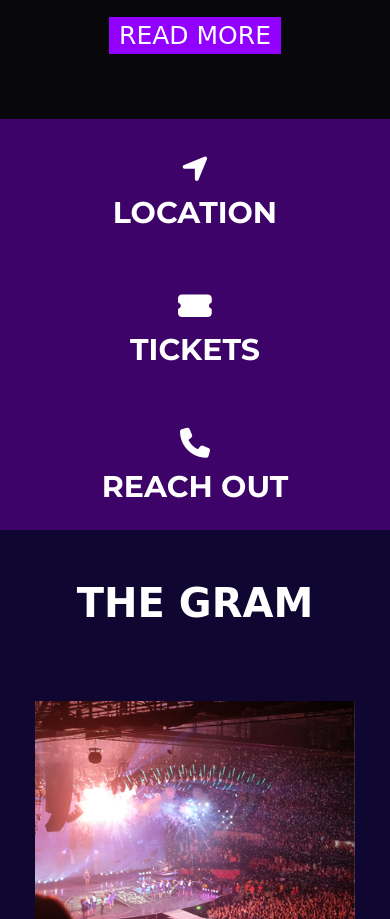
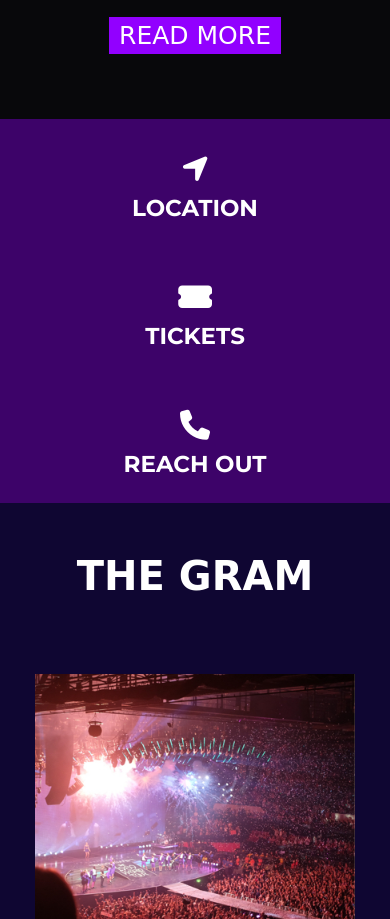
Before and after one commit to tifcodes/thunderForceStadium, a plain HTML site: page index.html in a window 390 px wide. Shown: the part 3499-4418 px from the top of the page. Drawn offline with Linux system fonts and the light colour scheme; a web font is replaced by a local one.

Commit message:
change section 4 icons

```diff
--- a/styles/styles.css
+++ b/styles/styles.css
@@ -359,6 +359,10 @@ input {
     .section-2-container {
         padding: 2% 0;
     }
+
+    .section-4-icons li {
+        font-size: 2.8rem;
+    }
 }
 
 @media (max-width: 800px) {
@@ -391,9 +395,13 @@ input {
 
     .section-3-container,
     .image-container-3,
-    .section-4-icons li,
     .section-5 li {
         padding: 25px;
+    }
+
+    .section-4-icons li {
+        padding: 25px 20px;
+        font-size: 2.3rem;
     }
 
     .section-5 li {
```
